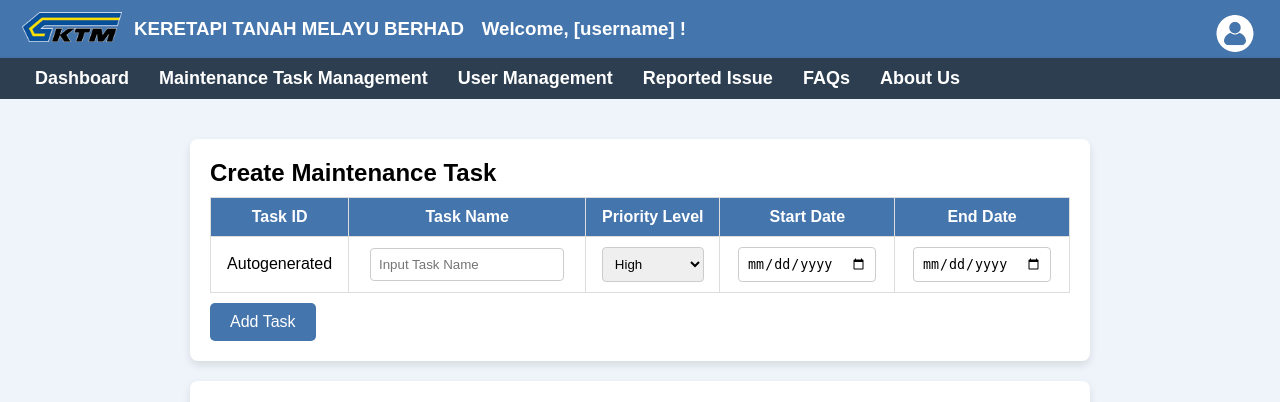
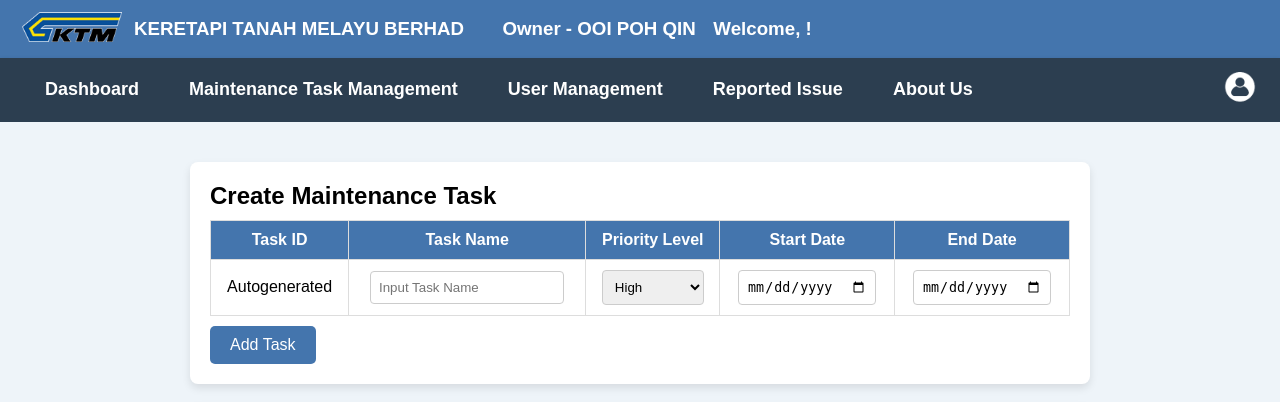
Before and after one commit to pqinnn/WebDev_Project, a PHP site: page /maintenance.php in a window 1280 px wide. Shown: the top 402 px of the page. Run offline with PHP 8.4, Linux system fonts and the light colour scheme; data that the repository does not hold is empty.

Commit message:
maintenance v1.2

```diff
--- a/maintenance.php
+++ b/maintenance.php
@@ -1,3 +1,13 @@
+<?php
+/*session_start();
+
+// Check if the user is logged in and has the 'admin' role
+if (!isset($_SESSION['user_id']) || $_SESSION['role'] !== 'admin') {
+    header("Location: login.html");
+    exit;
+}*/
+?>
+
 <!DOCTYPE html>
 <html lang="en">
 <head>
@@ -6,38 +16,40 @@
     <title>Maintenance Task Management Page</title>
     <link rel="stylesheet" href="styles.css">
 </head>
+
     <body>
+    <!--header-->
     <header>
             <div class="logo">
                 <table>
                     <tr>
                         <td><img src="src/logo_miniktm.png" alt="KTMB Logo"></td>
                         <td><h3>KERETAPI TANAH MELAYU BERHAD</h3></td>
-                    <td><h3>&nbsp;&nbsp;&nbsp;Welcome, [username] !</h3></td>
-                    <td></td>
+                        <td><h3>&nbsp;&nbsp;&nbsp;&nbsp;&nbsp;&nbsp;&nbsp;Owner - OOI POH QIN</h3></td>
+                        <td><h3>&nbsp;&nbsp;&nbsp;Welcome, <?php //echo $_SESSION['fullname']; ?>!</h3></td>
                     </tr>
                 </table>
-            <div class="user-icon">
+            </div>
+        </header>
+
+        <!-- Navigation Bar -->
+        <nav class="navbar2">
+            <ul class="trytgok">
+                <li><a href="index.html">Dashboard</a></li>
+                <li><a href="maintenance.html">Maintenance Task Management</a></li>
+                <li><a href="UserManagementPage.html">User Management</a></li>
+                <li><a href="#">Reported Issue</a></li>
+                <li><a href="aboutUs_staff.php" class="active">About Us</a></li>
+            </ul>
+
+            <!-- User Icon -->
+            <div class="user-icon2">
                 <img src="src/user icon.png" alt="User Icon" id="userIcon">
                 <div class="dropdown-menu">
                     <a href="#">User Profile</a>
                     <a href="#">Log Out</a>
                 </div>
             </div>
-        </div>
-    </header>
-
-    <!-- Navigation Bar -->
-    <nav class="navbar">
-        <ul>
-            <li><a href="index.html">Dashboard</a></li>
-            <li><a href="maintenance.php" class="active">Maintenance Task Management</a></li>
-            <li><a href="UserManagementPage.html">User Management</a></li>
-            <li><a href="#">Reported Issue</a></li>
-            <li><a href="feedback_manage.html">FAQs</a></li>
-            <li><a href="aboutUs.html">About Us</a></li>
-        </ul>
-        <!-- User Icon -->
         </nav>
 
     <!-- Create Maintenance Task Table -->
```
Lines whose indentation alone changed are shown as unchanged.
